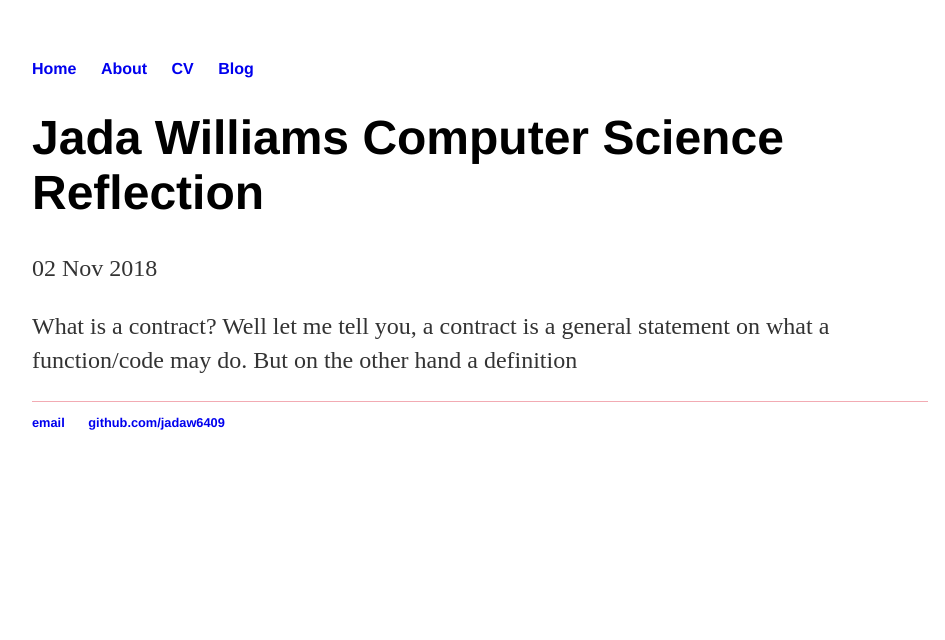
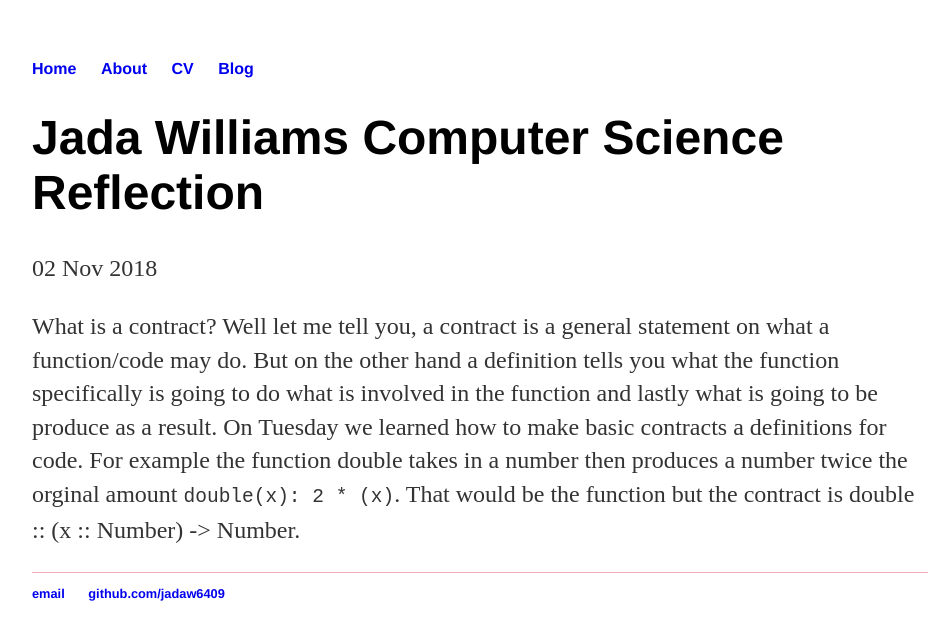
Before and after one commit to jadaw6409/jadaw6409.github.io, a Jekyll site: the page built from _posts/2018-11-02-title-of-my-post.md, in a window 1280 px wide. Shown: the top 640 px of the page, without its empty margins (160-1105 px from the left). Built offline with Jekyll 4.4.1, drawn with Linux system fonts in a browser that asks for light colours.

Commit message:
Update 2018-11-02-title-of-my-post.md

````diff
--- a/_posts/2018-11-02-title-of-my-post.md
+++ b/_posts/2018-11-02-title-of-my-post.md
@@ -4,4 +4,4 @@
 date: 2018-11-02
 ---
 
-What is a contract? Well let me tell you, a contract is a general statement on what a function/code may do. But on the other hand a definition
+What is a contract? Well let me tell you, a contract is a general statement on what a function/code may do. But on the other hand a definition tells you what the function specifically is going to do what is involved in the function and lastly what is going to be produce as a result. On Tuesday we learned how to make basic contracts a definitions for code. For example the function double takes in a number then produces a number twice the orginal amount  ```double(x): 2 * (x)```. That would be the function but the contract is double :: (x :: Number) -> Number.
````
